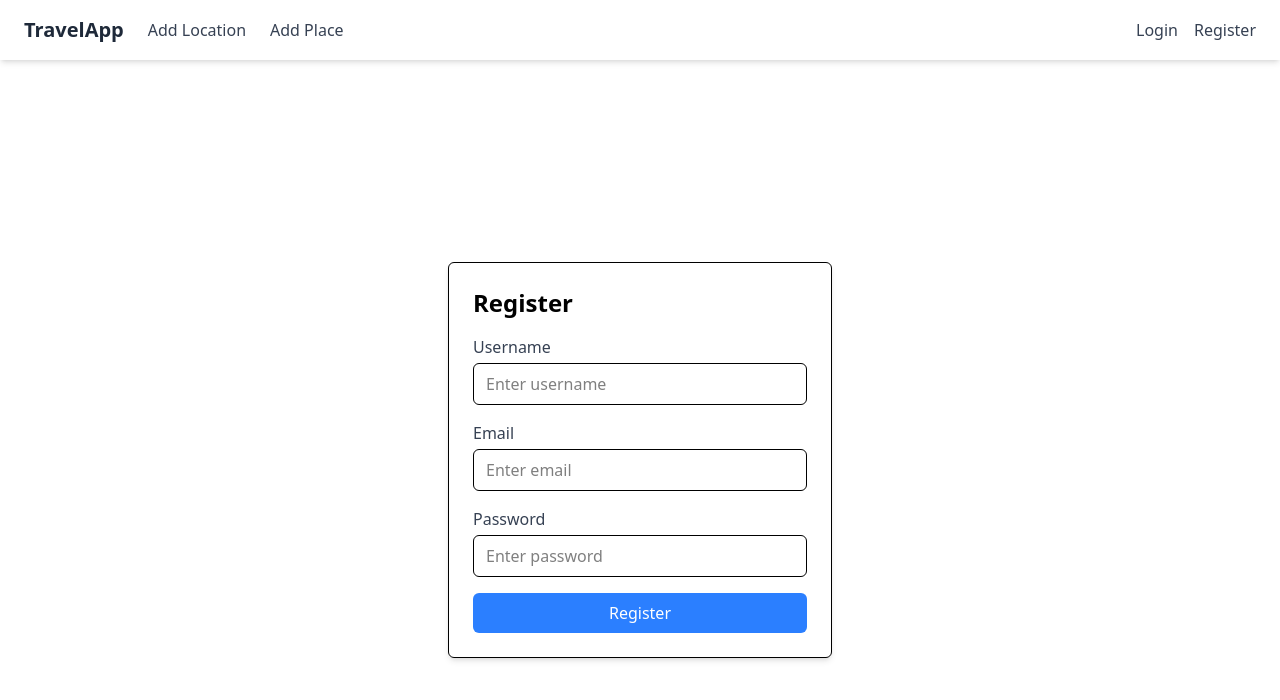
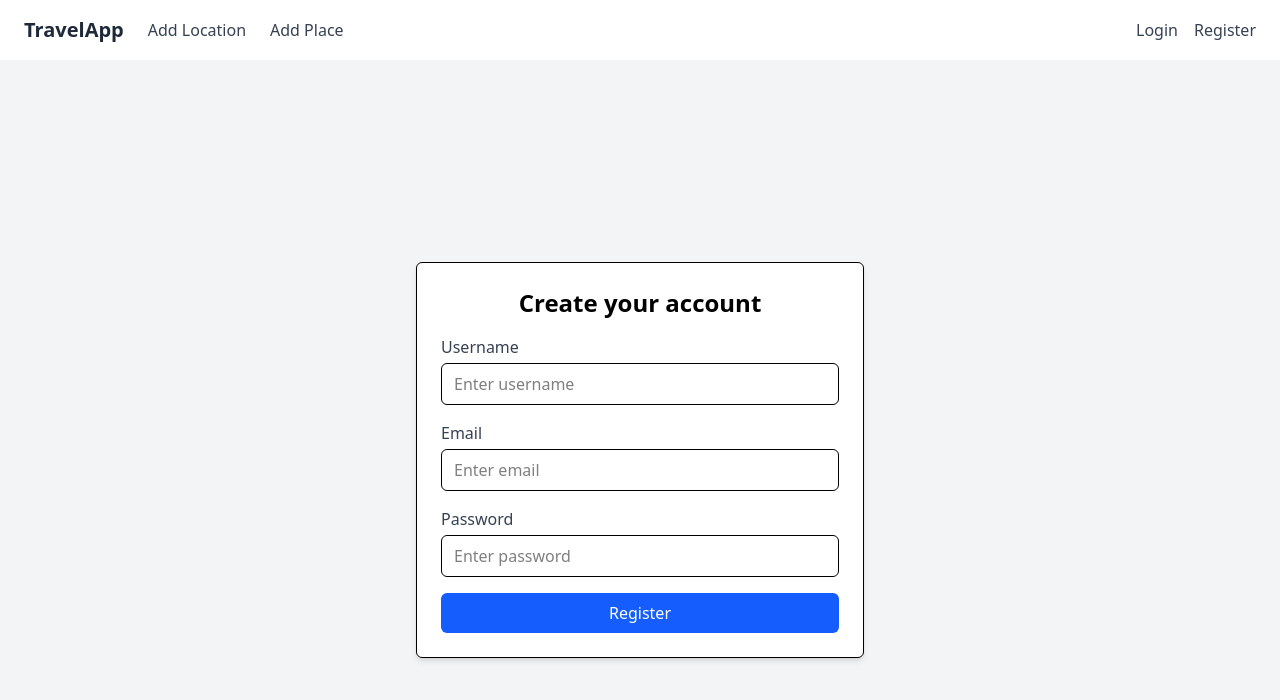
Before and after one commit to PriyanshuNaik27/sharedRoutes, a React app in the folder frontend/: page /register in a window 1280 px wide. Shown: the top 700 px of the page. Built offline with nearby package versions, Linux system fonts and the light colour scheme; no server answers; the HTML template or start-up script is replaced by a standard one.

Commit message:
updated frontend

```diff
--- a/frontend/src/App.jsx
+++ b/frontend/src/App.jsx
@@ -55,7 +55,7 @@ function App() {
         <Route path="/" element={<LandingPage />} />
         {/* 5. Pass the handleLogin function down to the Login component */}
         <Route path="/login" element={<Login onLoginSuccess={handleLogin} />} />
-        <Route path="/register" element={<Register />} />
+        <Route path="/register" element={<Register onLoginSuccess={handleLogin} />} />
         <Route path="/location/:locationSlug/:placeSlug" element={<PlaceDetails />} />
         <Route path="/location/:locationSlug" element={<ToPlaces />} />
 
--- a/frontend/src/pages/AddLocation.jsx
+++ b/frontend/src/pages/AddLocation.jsx
@@ -5,19 +5,19 @@ import axios from "axios";
 export default function AddLocation() {
   const [locationName, setLocationName] = useState("");
   const [message, setMessage] = useState("");
+  const [isLoading, setIsLoading] = useState(false);
 
   const handleSubmit = async (e) => {
     e.preventDefault();
-    const token = localStorage.getItem("accessToken");
-
+    setIsLoading(true);
     try {
       const res = await axios.post(
         `${import.meta.env.VITE_BACKEND_URL}/api/v1/fromLocation`,
         { locationName },
         {
+          withCredentials: true,
           headers: {
             "Content-Type": "application/json",
-            Authorization: `Bearer ${token}`,
           },
         }
       );
@@ -25,23 +25,30 @@ export default function AddLocation() {
       setLocationName("");
     } catch (err) {
       setMessage(err.response?.data?.message || "Error adding location");
+    } finally {
+      setIsLoading(false);
     }
   };
 
   return (
-    <div className="container">
-      <h2>Add New Location</h2>
-      <form onSubmit={handleSubmit}>
+    <div className="min-h-screen flex flex-col items-center justify-start p-6 bg-gray-100">
+      <div className="w-full max-w-md">
+        <h2 className="text-2xl font-semibold mb-4 text-center">Add New Location</h2>
+        <form onSubmit={handleSubmit} className="p-6 bg-white shadow-md rounded-md flex flex-col gap-4">
           <input
             type="text"
             placeholder="Enter location name"
             value={locationName}
             onChange={(e) => setLocationName(e.target.value)}
             required
+            className="w-full p-2 border rounded"
           />
-        <button type="submit">Add Location</button>
+          <button type="submit" className="w-full bg-blue-600 text-white py-2 rounded hover:bg-blue-700 disabled:opacity-50" disabled={isLoading}>
+            {isLoading ? "Adding..." : "Add Location"}
+          </button>
         </form>
-      {message && <p>{message}</p>}
+        {message && <p className="mt-4 text-center text-gray-700">{message}</p>}
+      </div>
     </div>
   );
 }
--- a/frontend/src/pages/LandingPage.jsx
+++ b/frontend/src/pages/LandingPage.jsx
@@ -1,9 +1,29 @@
-import { useState } from "react";
-import { useNavigate } from "react-router-dom";
+import { useState, useEffect } from "react";
+import { useNavigate, Link } from "react-router-dom";
+import axios from "axios";
 
 export default function LandingPage() {
   const [search, setSearch] = useState("");
+  const [recentLocations, setRecentLocations] = useState([]);
+  const [isLoading, setIsLoading] = useState(true);
   const navigate = useNavigate();
+
+  useEffect(() => {
+    const fetchRecentLocations = async () => {
+      try {
+        const res = await axios.get(
+          `${import.meta.env.VITE_BACKEND_URL}/api/v1/fromLocation/recentLocation`
+        );
+        setRecentLocations(res.data.data || []);
+      } catch (err) {
+        console.error("Error fetching recent locations:", err);
+      } finally {
+        setIsLoading(false);
+      }
+    };
+
+    fetchRecentLocations();
+  }, []);
 
   const handleSearch = (e) => {
     e.preventDefault();
@@ -19,7 +39,7 @@ export default function LandingPage() {
     <div className="min-h-screen flex flex-col items-center justify-start p-6 bg-gray-100">
       <h1 className="text-3xl font-bold mb-6">Discover Travel Spots</h1>
 
-      <form onSubmit={handleSearch} className="flex gap-2 mb-6">
+      <form onSubmit={handleSearch} className="flex gap-2 mb-8">
         <input
           type="text"
           placeholder="Enter location..."
@@ -34,6 +54,39 @@ export default function LandingPage() {
           Search
         </button>
       </form>
+
+      {/* Recent Locations Section */}
+      <div className="w-full max-w-4xl">
+        <h2 className="text-2xl font-semibold mb-4 text-center">Recent Locations</h2>
+
+        {isLoading ? (
+          <div className="flex justify-center items-center py-8">
+            <div className="text-gray-500">Loading recent locations...</div>
+          </div>
+        ) : recentLocations.length > 0 ? (
+          <div className="grid grid-cols-1 md:grid-cols-2 lg:grid-cols-3 gap-4">
+            {recentLocations.slice(0, 6).map((location) => (
+              <Link
+                key={location._id}
+                to={`/location/${location.locationSlug}`}
+                className="bg-white p-4 rounded-lg shadow-md hover:shadow-lg transition-shadow border hover:border-blue-300"
+              >
+                <h3 className="font-semibold text-lg text-gray-800 hover:text-blue-600 transition-colors">
+                  {location.locationName}
+                </h3>
+                <p className="text-sm text-gray-500 mt-1">
+                  Added {new Date(location.createdAt).toLocaleDateString()}
+                </p>
+              </Link>
+            ))}
+          </div>
+        ) : (
+          <div className="text-center py-8 text-gray-500">
+            <p>No recent locations found.</p>
+            <p className="text-sm mt-2">Be the first to add a location!</p>
+          </div>
+        )}
+      </div>
     </div>
   );
 }
--- a/frontend/src/pages/PlaceDetails.jsx
+++ b/frontend/src/pages/PlaceDetails.jsx
@@ -30,20 +30,13 @@ export default function PlaceDetails() {
   // Submit review (only if logged in)
   const handleSubmit = async (e) => {
     e.preventDefault();
-    const token = localStorage.getItem("accessToken");
-    if (!token) {
-      setMessage("You need to login to add a review.");
-      return;
-    }
 
     try {
       const res = await axios.post(
         `${backendUrl}/api/v1/review/${locationSlug}/${placeSlug}/addReview`,
         newReview,
         {
-          headers: {
-            Authorization: `Bearer ${token}`,
-          },
+          withCredentials: true,
         }
       );
       setMessage("Review added!");
@@ -51,7 +44,11 @@ export default function PlaceDetails() {
       setNewReview({ description: "", rating: 5 });
     } catch (err) {
       console.error(err);
-      setMessage(err.response?.data?.message || "Failed to add review");
+      if (err.response?.status === 401) {
+        setMessage("You need to login to add a review.");
+      } else {
+        setMessage(err.response?.data?.message || "Failed to add review");
+      }
     }
   };
 
--- a/frontend/src/pages/Register.jsx
+++ b/frontend/src/pages/Register.jsx
@@ -1,12 +1,15 @@
 import React, { useState } from "react";
 import InputField from "../components/InputField";
+import { useNavigate } from "react-router-dom";
 import axios from "axios";
 const backendUrl = import.meta.env.VITE_BACKEND_URL;
 
 
-const Register = () => {
+const Register = ({ onLoginSuccess }) => {
   const [form, setForm] = useState({ userName: "", email: "", password: "" });
   const [message, setMessage] = useState("");
+  const [isLoading, setIsLoading] = useState(false);
+  const navigate = useNavigate();
 
   const handleChange = (e) => {
     setForm({ ...form, [e.target.name]: e.target.value });
@@ -14,34 +17,35 @@ const Register = () => {
 
   const handleSubmit = async (e) => {
     e.preventDefault();
+    setIsLoading(true);
+    setMessage("");
     try {
       const res = await axios.post(`${backendUrl}/api/v1/user/register`, form, {
         withCredentials: true,
       });
-
-    // Instead of redirect, just log the response
-    console.log("Response from backend:", res.data);
-
       setMessage(res.data.message || "Registered successfully!");
-
+      onLoginSuccess?.();
+      navigate("/", { replace: true });
     } catch (err) {
       console.error("Error:", err.response?.data || err.message);
       setMessage(err.response?.data?.message || "Something went wrong");
+    } finally {
+      setIsLoading(false);
     }
   };
 
 
   return (
-    <div className="flex justify-center items-center h-screen">
-      <form onSubmit={handleSubmit} className="w-96 p-6 border rounded-md shadow-md">
-        <h2 className="text-2xl font-bold mb-4">Register</h2>
+    <div className="min-h-screen flex justify-center items-center bg-gray-100 p-6">
+      <form onSubmit={handleSubmit} className="w-full max-w-md p-6 bg-white border rounded-md shadow-md">
+        <h2 className="text-2xl font-bold mb-4 text-center">Create your account</h2>
         <InputField label="Username" name="userName" type="text" value={form.userName} onChange={handleChange} placeholder="Enter username" />
         <InputField label="Email" name="email" type="email" value={form.email} onChange={handleChange} placeholder="Enter email" />
         <InputField label="Password" name="password" type="password" value={form.password} onChange={handleChange} placeholder="Enter password" />
-        <button type="submit" className="w-full bg-blue-500 text-white py-2 rounded-md hover:bg-blue-600">
-          Register
+        <button type="submit" className="w-full bg-blue-600 text-white py-2 rounded-md hover:bg-blue-700 disabled:opacity-50" disabled={isLoading}>
+          {isLoading ? "Creating..." : "Register"}
         </button>
-        {message && <p className="mt-3 text-red-500">{message}</p>}
+        {message && <p className="mt-3 text-center text-gray-700">{message}</p>}
       </form>
     </div>
   );
```
Also changed, not shown: 1 other file (tests, documents, lock files or other folders). Lines whose indentation alone changed are shown as unchanged.
